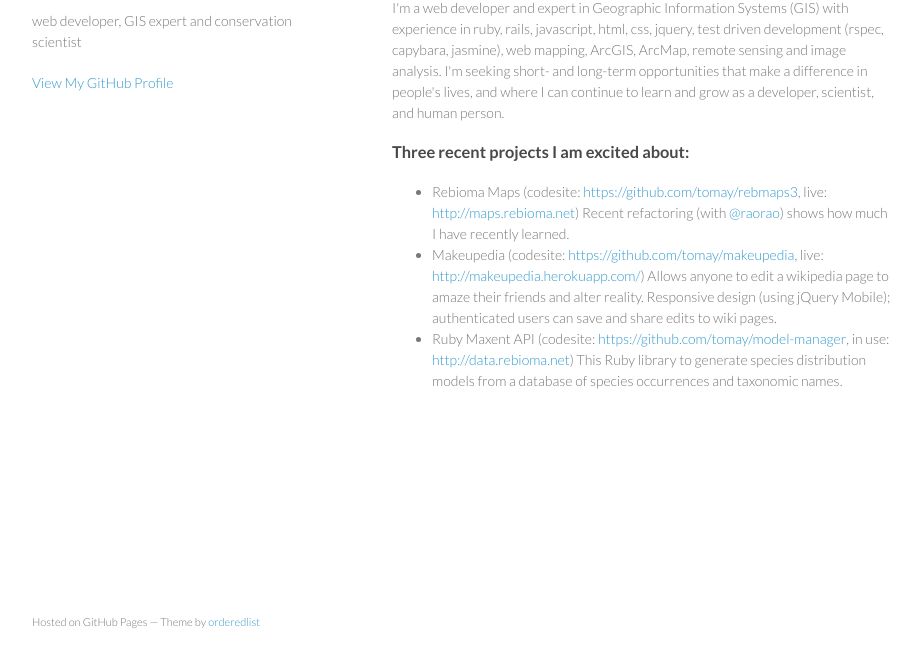
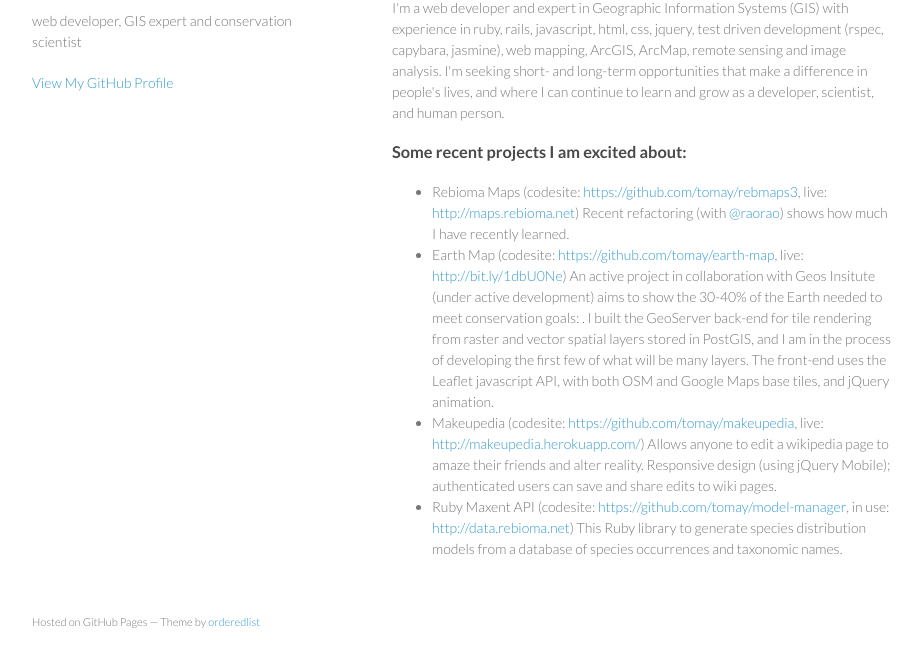
Before and after one commit to tomay/tomay.github.io, a plain HTML site: page index.html in a window 1280 px wide. Shown: the part 99-766 px from the top of the page, without its empty margins (178-1100 px from the left). Drawn offline with Linux system fonts and the light colour scheme.

Commit message:
Update index.html

```diff
--- a/index.html
+++ b/index.html
@@ -29,11 +29,18 @@
 <p>I'm a web developer and expert in Geographic Information Systems (GIS) with experience in ruby, rails, javascript, html, css, jquery, test driven development (rspec, capybara, jasmine), web mapping, ArcGIS, ArcMap, remote sensing and image analysis. I'm seeking short- and long-term opportunities that make a difference in people's lives, and where I can continue to learn and grow as a developer, scientist, and human person.</p>
 
 <h3>
-<a name="three-recent-projects-i-am-excited-about" class="anchor" href="#three-recent-projects-i-am-excited-about"><span class="octicon octicon-link"></span></a>Three recent projects I am excited about:</h3>
+<a name="some-recent-projects-i-am-excited-about" class="anchor" href="#some-recent-projects-i-am-excited-about"><span class="octicon octicon-link"></span></a>Some recent projects I am excited about:</h3>
 
 <ul>
 <li>Rebioma Maps (codesite: <a href="https://github.com/tomay/rebmaps3">https://github.com/tomay/rebmaps3</a>, live: <a href="http://maps.rebioma.net">http://maps.rebioma.net</a>)
 Recent refactoring (with <a href="https://github.com/raorao" class="user-mention">@raorao</a>) shows how much I have recently learned.</li>
+<li>Earth Map (codesite: <a href="https://github.com/tomay/earth-map">https://github.com/tomay/earth-map</a>, live: <a href="http://bit.ly/1dbU0Ne">http://bit.ly/1dbU0Ne</a>)
+An active project in collaboration with Geos Insitute (under active development) aims to show the
+30-40% of the Earth needed to meet conservation goals: . I built the GeoServer
+back-end for tile rendering from raster and vector spatial layers stored in PostGIS, and I am in the
+process of developing the first few of what will be many layers. The front-end uses the Leaflet
+javascript API, with both OSM and Google Maps base tiles, and jQuery animation.
+</li>
 <li>Makeupedia (codesite: <a href="https://github.com/tomay/makeupedia">https://github.com/tomay/makeupedia</a>, live: <a href="http://makeupedia.herokuapp.com/">http://makeupedia.herokuapp.com/</a>) Allows anyone to edit a wikipedia page to amaze their friends and alter reality. Responsive design (using jQuery Mobile); authenticated users can save and share edits to wiki pages.</li>
 <li>Ruby Maxent API (codesite: <a href="https://github.com/tomay/model-manager">https://github.com/tomay/model-manager</a>, in use: <a href="http://data.rebioma.net">http://data.rebioma.net</a>)
 This Ruby library to generate species distribution models from a database of species occurrences and taxonomic names.</li>
```
